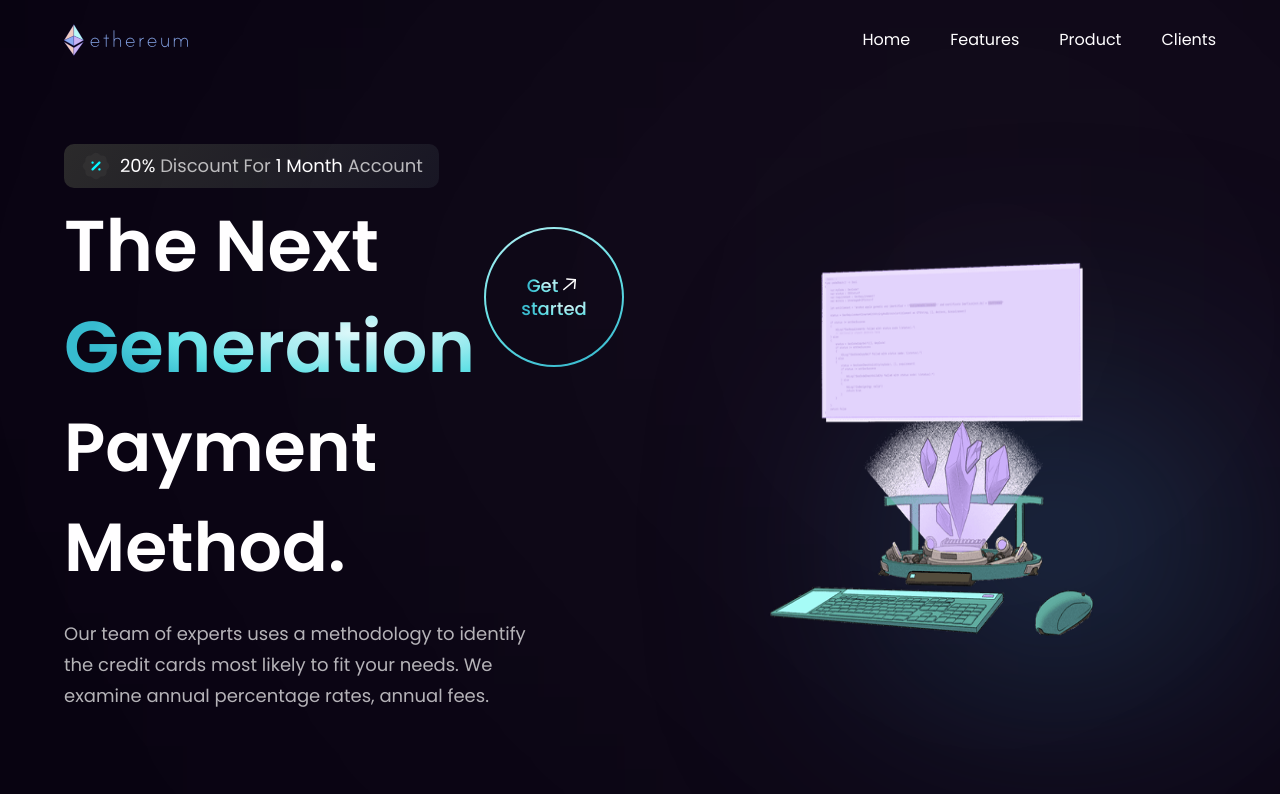
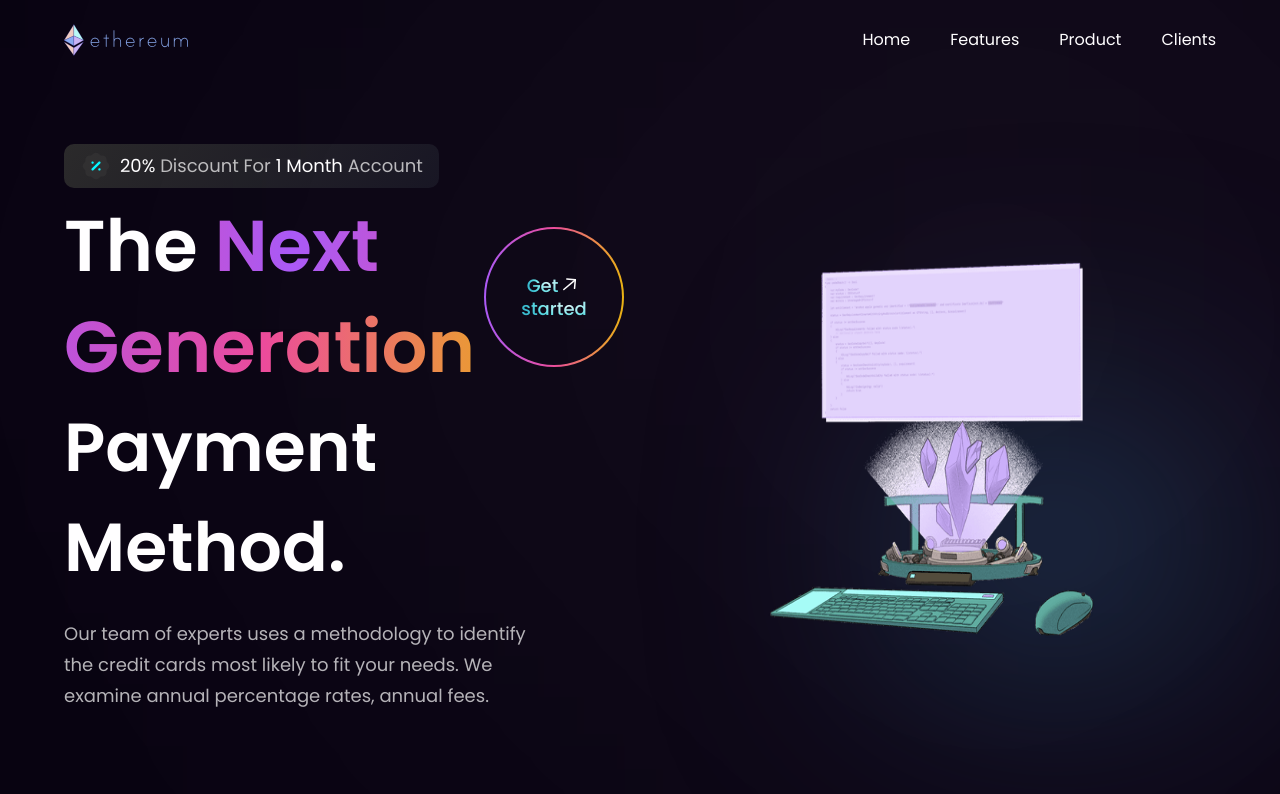
Before and after one commit to madjoro/modern-landing-page, a React (Vite) app: page / in a window 1280 px wide. Shown: the top 794 px of the page. Built offline with nearby package versions, Linux system fonts and the light colour scheme.

Commit message:
Added animation and configured some custom styling

```diff
--- a/src/components/Business.jsx
+++ b/src/components/Business.jsx
@@ -1,6 +1,13 @@
-import React from "react";
+import { features } from "../constants";
+import styles, { layout } from "../style";
+import Button from "./Button";
+
 const Business = () => {
-  return <div>Business</div>;
+  return (
+    <section
+      id="features"
+      className={layout.section}></section>
+  );
 };
 
 export default Business;
--- a/src/components/GetStarted.jsx
+++ b/src/components/GetStarted.jsx
@@ -5,7 +5,7 @@ const GetStarted = () => {
   return (
     <div
       className={`${styles.flexCenter} w-[140px] h-[140px]
-      rounded-full bg-blue-gradient
+      rounded-full reuse__gradient animate-gradient
       p-[2px] cursor-pointer`}>
       <div
         className={`${styles.flexCenter} flex-col bg-primary w-[100%] h-[100%]
--- a/src/components/Hero.jsx
+++ b/src/components/Hero.jsx
@@ -23,8 +23,10 @@ const Hero = () => {
 
         <div className="flex flex-row justify-between items-center w-full">
           <h1 className="flex-1 font-poppins font-semibold ss:text-[72px] text-[52px] text-white ss:leading-[100.8px] leading-[75px]">
-            The Next <br className="sm:block hidden" />{" "}
-            <span className="text-gradient">Generation</span>{" "}
+            The{" "}
+            <span className="animated__gradient text-transparent animate-gradient">
+              Next Generation
+            </span>{" "}
           </h1>
           <div className="ss:flex hidden md:mr-4 mr-0">
             <GetStarted />
--- a/src/index.css
+++ b/src/index.css
@@ -138,3 +138,32 @@
   background: rgba(255, 255, 255, 0.6);
   filter: blur(750px);
 }
+
+.animated__gradient {
+  background: linear-gradient(
+    to right,
+    #a855f7,
+    #ec4899,
+    #eab308,
+    #ec4899,
+    #a855f7,
+    #ec4899,
+    #eab308
+  );
+  background-size: 300% 300%;
+  background-clip: text;
+}
+
+.reuse__gradient {
+  background: linear-gradient(
+    to right,
+    #a855f7,
+    #ec4899,
+    #eab308,
+    #ec4899,
+    #a855f7,
+    #ec4899,
+    #eab308
+  );
+  background-size: 300% 300%;
+}
--- a/tailwind.config.js
+++ b/tailwind.config.js
@@ -14,6 +14,14 @@ module.exports = {
       fontFamily: {
         poppins: ["Poppins", "sans-serif"],
       },
+      keyframes: {
+        gradient: {
+          "0%": { backgroundPosition: "0% 50%" },
+          "100%": { backgroundPosition: "100% 50%" },
+        },
+      },
+      animation: {
+        gradient: "gradient 6s linear infinite",
       },
       screens: {
         xs: "480px",
@@ -25,4 +33,5 @@ module.exports = {
       },
     },
     plugins: [],
+  },
 };
```
Lines whose indentation alone changed are shown as unchanged.
